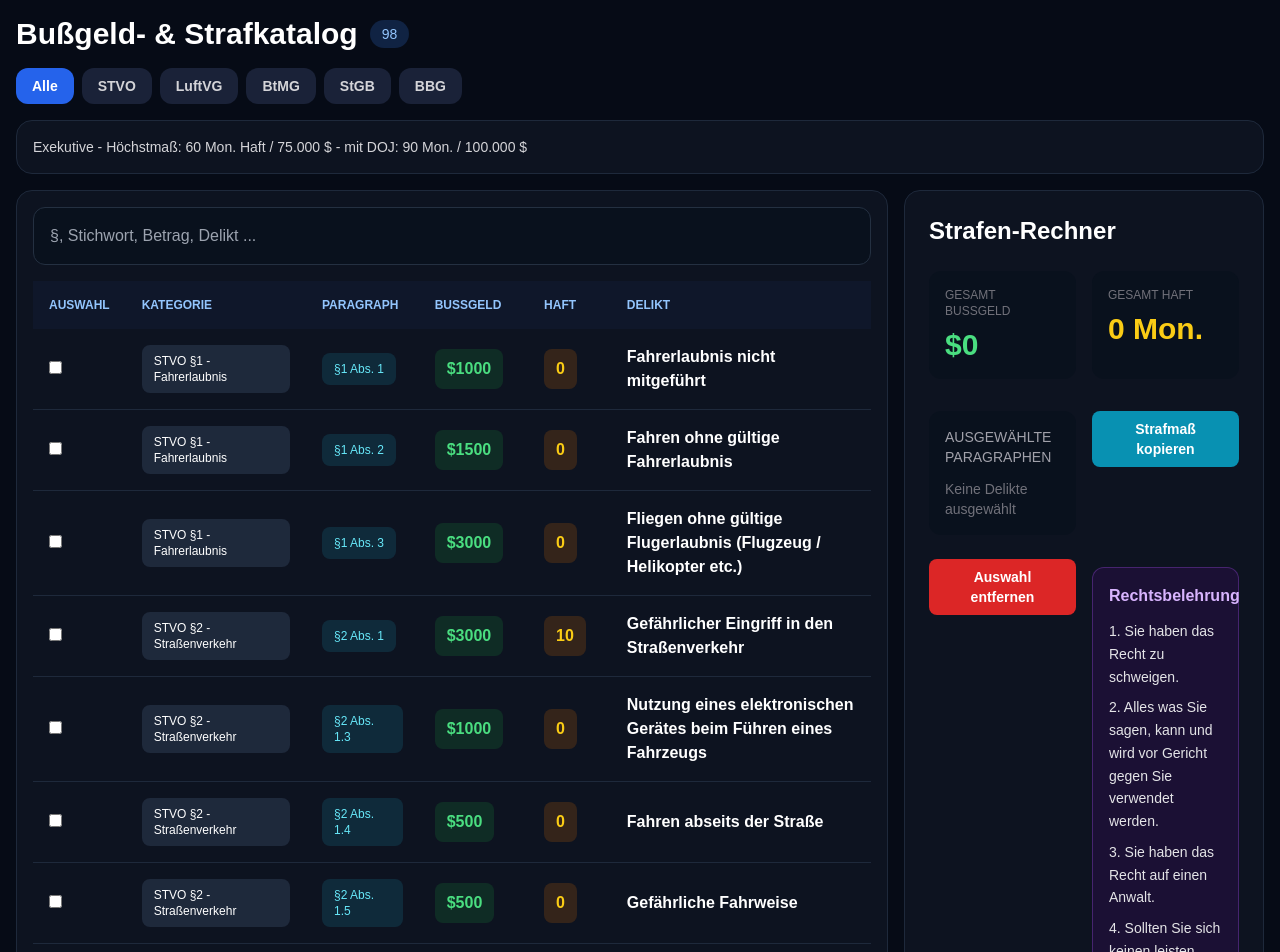
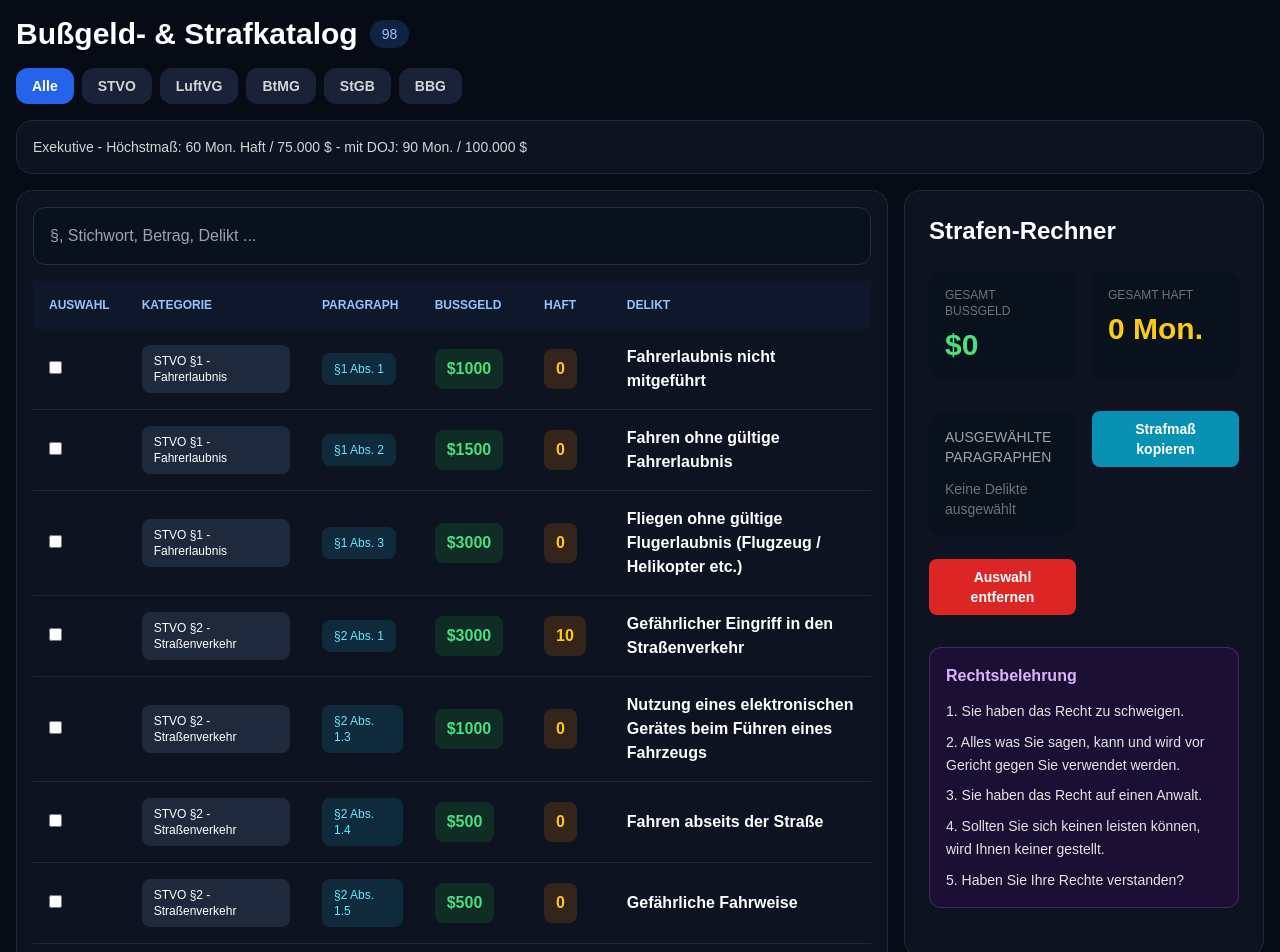
Before and after one commit to Drey2121/Bu-geldkatalog, a React (Vite) app in the folder bussgeld-app/: page / in a window 1280 px wide. Shown: the top 952 px of the page. Built offline with nearby package versions, Linux system fonts and the light colour scheme.

Commit message:
rechtsbelehrung layout

```diff
--- a/bussgeld-app/src/App.jsx
+++ b/bussgeld-app/src/App.jsx
@@ -1334,7 +1334,7 @@ Haft: ${gesamtHaft} Monate
   </button>
 </div>
 
-<div className="bg-[#1b1034] border border-purple-500/30 rounded-xl p-4 mt-4">
+<div className="col-span-2 bg-[#1b1034] border border-purple-500/30 rounded-xl p-4 mt-4">
 
   <div className="text-purple-300 font-bold mb-3">
     Rechtsbelehrung
```
